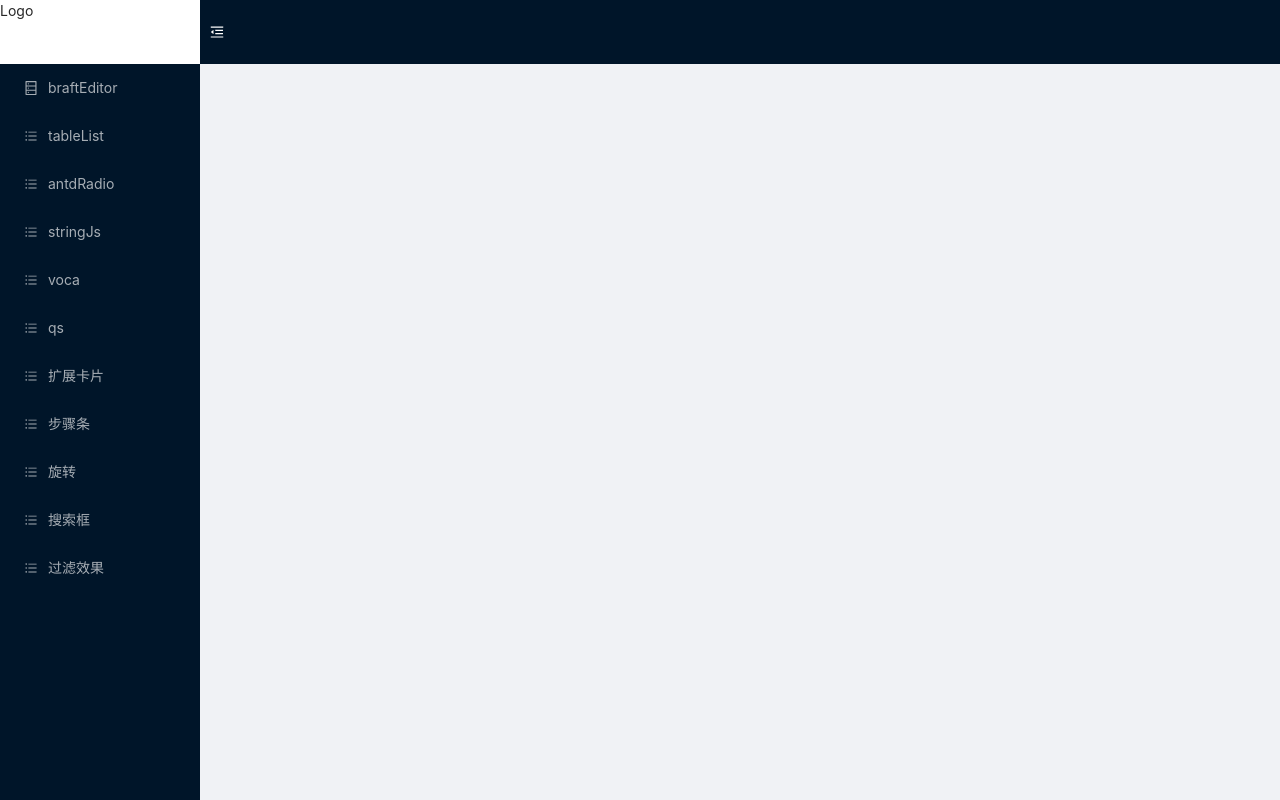
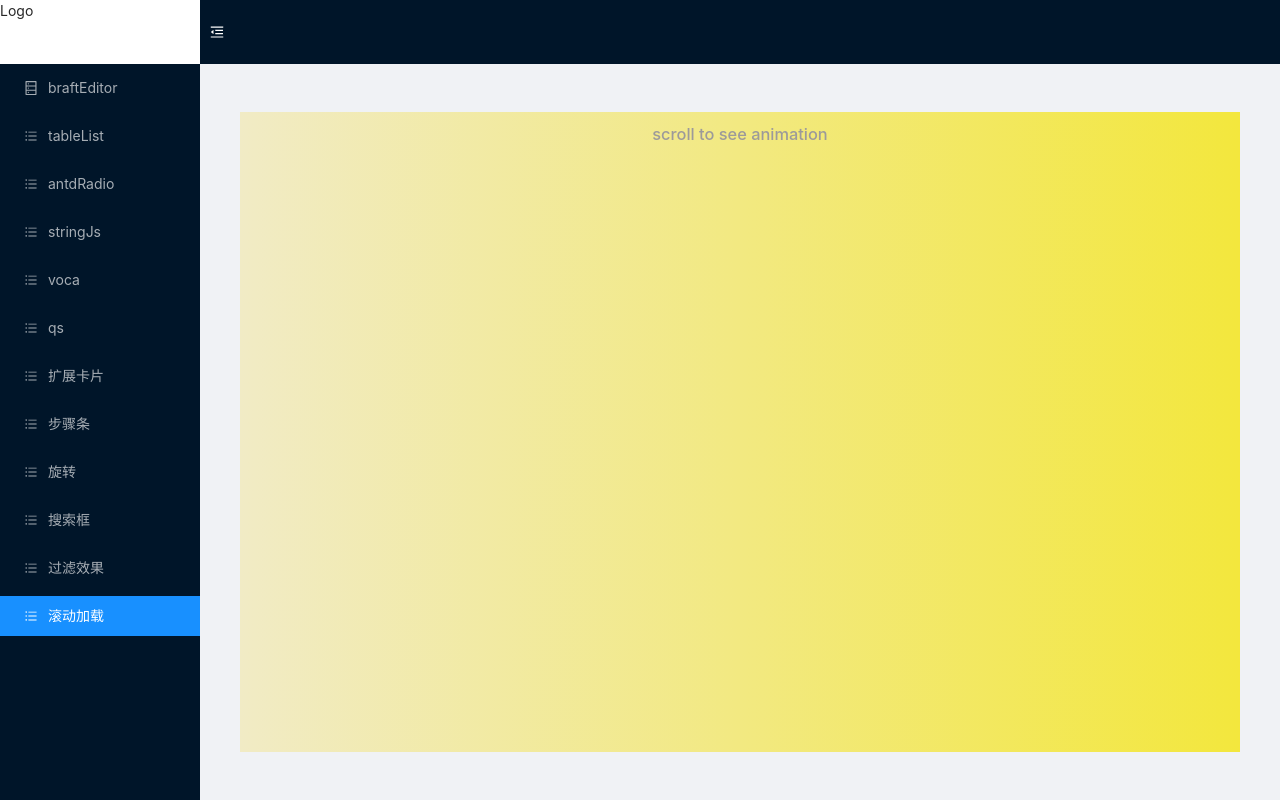
Before and after one commit to dylanass/create-myself-app, a React (Create React App) app: page /basic/scroll-animation in a window 1280 px wide. Built offline with nearby package versions, Linux system fonts and the light colour scheme.

Commit message:
feat(dev): scroll-animation

```diff
--- a/package.json
+++ b/package.json
@@ -47,6 +47,7 @@
     ]
   },
   "devDependencies": {
+    "@types/lodash": "^4.14.172",
     "@types/react-router": "^5.1.16",
     "@types/react-router-dom": "^5.1.8",
     "@typescript-eslint/eslint-plugin": "^4.29.2",
--- a/src/constants/BasicRouteConfig.tsx
+++ b/src/constants/BasicRouteConfig.tsx
@@ -50,6 +50,12 @@ const BasicRouteConfig: RouteItem[] = [
     path: "/basic/filter",
     component: () => <LazyLoad component={() => import("@/view/filter/Filter")} />,
   },
+  {
+    path: "/basic/scroll-animation",
+    component: () => (
+      <LazyLoad component={() => import("@/view/scroll-animation/ScrollAnimation")} />
+    ),
+  },
 ];
 
 export default BasicRouteConfig;
--- a/src/constants/MenuConfig.tsx
+++ b/src/constants/MenuConfig.tsx
@@ -75,6 +75,12 @@ const MenuConfig: MenuItem[] = [
     icon: <BarsOutlined />,
     keyPath: "/basic/filter",
   },
+  {
+    key: "scroll-animation",
+    name: "滚动加载",
+    icon: <BarsOutlined />,
+    keyPath: "/basic/scroll-animation",
+  },
 ];
 
 export default MenuConfig;
--- /dev/null
+++ b/src/view/scroll-animation/ScrollAnimation.scss
@@ -0,0 +1,56 @@
+.scroll-animation {
+  overflow-x: hidden;
+  height: 80vh;
+  display: flex;
+  //todo 向上穿透
+  //   justify-content: center;
+  align-items: center;
+  flex-direction: column;
+  background: linear-gradient(90deg, #f1ebc5, #f3e73d);
+
+  h1 {
+    display: block;
+    text-align: center;
+    color: #9c9a9a;
+    margin: 10px;
+  }
+
+  .box {
+    width: 100%;
+    max-width: 350px;
+    //todo height失效
+    height: 250px;
+    background: linear-gradient(to right, #9accf1, #4497fe);
+    box-shadow: 0 4px 6px rgba(0, 0, 0, 0.5);
+    display: flex;
+    align-items: center;
+    justify-content: center;
+    transition: transform 0.3s ease-in;
+    transform: translateX(-400%);
+    margin: 15px;
+    border-radius: 10px;
+  }
+  .box > h3 {
+    font-size: 35px;
+    color: #fff;
+    font-family: "华文琥珀";
+    text-transform: uppercase;
+    margin: 0;
+  }
+  .box:nth-child(even) {
+    transform: translateX(400%);
+  }
+  .box.show {
+    transform: translateX(0);
+  }
+  ::-webkit-scrollbar {
+    width: 10px;
+    height: 5px;
+    background: #d3d4d5;
+  }
+  ::-webkit-scrollbar-thumb {
+    width: 5px;
+    height: 5px;
+    background-color: #2396ef;
+  }
+}
--- /dev/null
+++ b/src/view/scroll-animation/ScrollAnimation.tsx
@@ -0,0 +1,56 @@
+import React, { useEffect } from "react";
+import "./ScrollAnimation.scss";
+import _ from "lodash";
+
+export default function ScrollAnimation() {
+  useEffect(() => {
+    let boxElements = null;
+    const wrapper = document.querySelector(".scroll-animation");
+
+    // 防抖函数   @todo 不明白原文为啥要用防抖
+    // function debounce(fn, time = 100) {
+    //   let timer = null;
+    //   return function () {
+    //     if (timer) clearTimeout(timer);
+    //     timer = setTimeout(fn, time);
+    //   };
+    // }
+
+    function createTemplate(num) {
+      let _create = (t) => document.createElement(t);
+      for (let i = 0; i < num; i++) {
+        const parent = _create("div");
+        parent.classList.add("box");
+        const child = _create("h3");
+        child.textContent = "content";
+        parent.appendChild(child);
+        wrapper.appendChild(parent);
+      }
+      return [].filter.call(wrapper.children, (el) => el.classList.contains("box"));
+    }
+    function showBox() {
+      if (!boxElements) {
+        return;
+      }
+      let triggerBottom = (window.innerHeight / 5) * 4;
+      boxElements.forEach((box, index) => {
+        //@todo top有负数？
+        const top = box.getBoundingClientRect().top;
+        console.log("top :>> ", top);
+        if (top <= triggerBottom) {
+          box.classList.add("show");
+        } else {
+          box.classList.remove("show");
+        }
+      });
+    }
+    boxElements = createTemplate(30);
+    wrapper.addEventListener("scroll", _.throttle(showBox, 100));
+  }, []);
+
+  return (
+    <div className="scroll-animation">
+      <h1>scroll to see animation</h1>
+    </div>
+  );
+}
```
